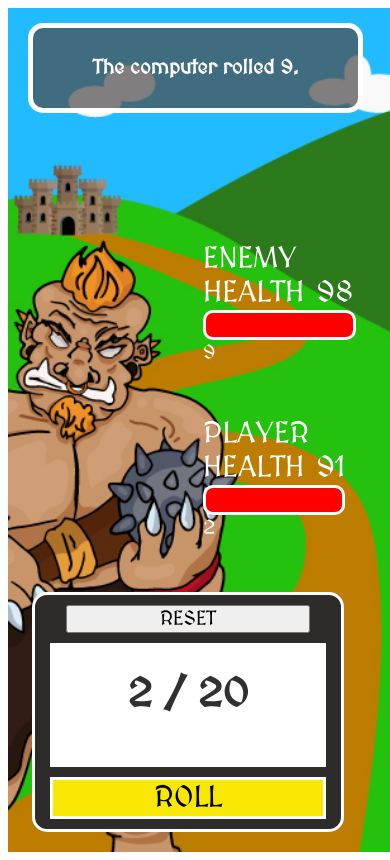
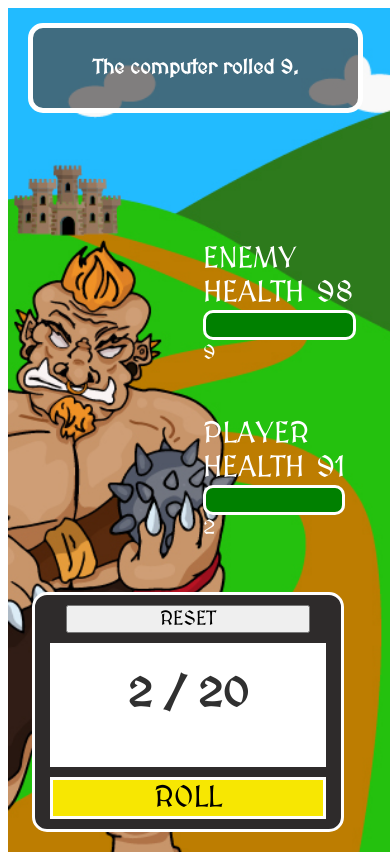
Before and after one commit to nsaltamachia/Dangers-and-Dice-Rolls, a plain HTML site: page index.html in a window 390 px wide. Both pictures are taken after a click on the button "ROLL". Drawn offline with Linux system fonts and the light colour scheme.

Commit message:
update health bar colors

```diff
--- a/script.js
+++ b/script.js
@@ -105,6 +105,13 @@ function updatePlayerStats() {
     pHealthNumber -= currentComputerRoll;
     pHealthBarEl.style.width = pHealthBar + "%";
     pHealthNumberEl.innerHTML = pHealthNumber;
+    let pHealthBarWidth = parseFloat(pHealthBarEl.style.width);
+    if (pHealthBarWidth <= 70 && pHealthBarWidth > 30) {
+        pHealthBarEl.style.backgroundColor = "yellow";
+    }
+    if (pHealthBarWidth <= 30) {
+        pHealthBarEl.style.backgroundColor = "red";
+    }
 
 }
 
@@ -113,7 +120,13 @@ function updateComputerStats() {
     cHealthNumber -= currentPlayerRoll;
     cHealthBarEl.style.width = cHealthBar + "%";
     cHealthNumberEl.innerHTML = cHealthNumber;
-
+    let cHealthBarWidth = parseFloat(cHealthBarEl.style.width);
+    if (cHealthBarWidth <= 70 && cHealthBarWidth >30) {
+        cHealthBarEl.style.backgroundColor = "yellow";
+    }
+    if (cHealthBarWidth <= 30) {
+        cHealthBarEl.style.backgroundColor = "red";
+    }
 }
 
 function checkForWin() {
--- a/style.css
+++ b/style.css
@@ -66,7 +66,7 @@ main {
 .pHealthBar {
     border: 3px solid rgb(255, 255, 255);
     height: 30px;
-    background-color: red;
+    background-color: rgb(28, 104, 5);
     width: 100;
     margin-bottom: 0;
     border-radius: 10px;
@@ -75,7 +75,7 @@ main {
 .cHealthBar {
     border: 3px solid rgb(255, 255, 255);
     height: 30px;
-    background-color: red;
+    background-color: rgb(28, 104, 5);
     width: 100;
     border-radius: 10px;
 }
@@ -213,10 +213,18 @@ main {
     height: 30%;
 }
 
-.pHealthBar .cHealthBar {
+.pHealthBar {
     border: 3px solid rgb(255, 255, 255);
     height: 30px;
-    background-color: red;
+    background-color: green;
+    width: 100;
+    margin-bottom: 0;
+    border-radius: 10px;
+}
+.cHealthBar {
+    border: 3px solid rgb(255, 255, 255);
+    height: 30px;
+    background-color: green;
     width: 100;
     margin-bottom: 0;
     border-radius: 10px;
```
